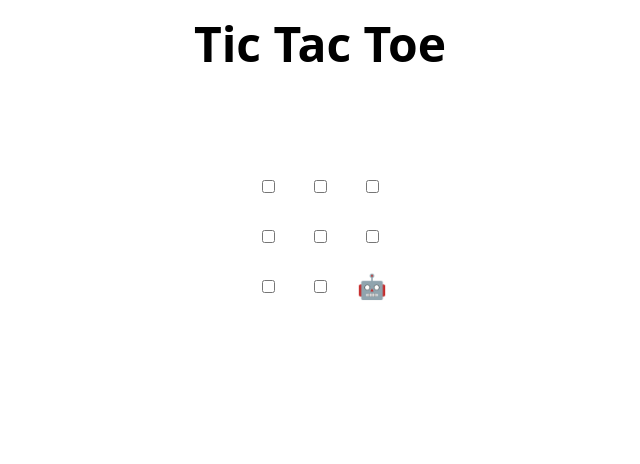
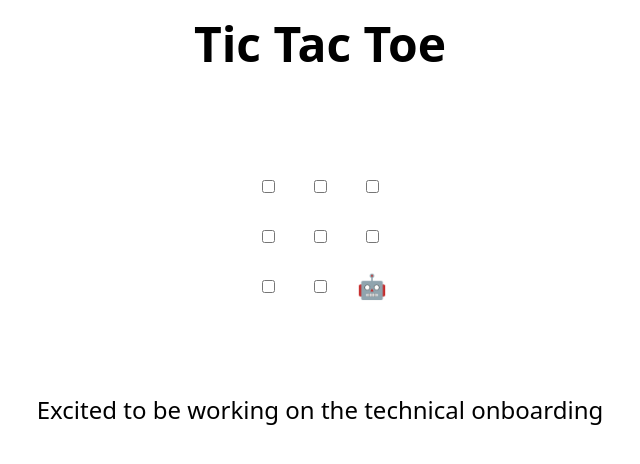
Before and after one commit to D-Sritha-D/skills-review-pull-requests, a plain HTML site: page index.html in a window 1280 px wide. Shown: the whole page, without its empty margins (320-960 px from the left). Drawn offline with Linux system fonts and the light colour scheme.

Commit message:
Update index.html
Durga Sritha - MLSA

```diff
--- a/index.html
+++ b/index.html
@@ -47,6 +47,7 @@
   </tr>
 </table>
 
+<p>Excited to be working on the technical onboarding</p>
 <h2 hidden>Game over, refresh to play again 🧑‍💻 🤖!</h2>
 
 <script>
```
